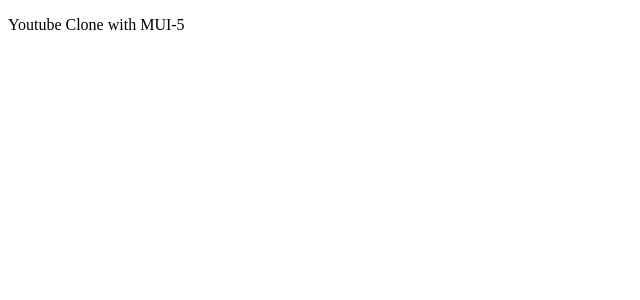
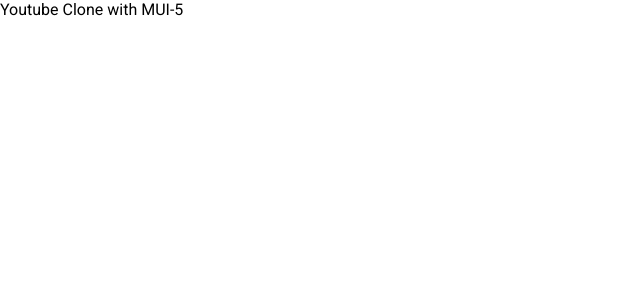
Before and after one commit to subrat611/youtube-clone-mui-5, a React (Vite) app: page / in a window 1280 px wide. Shown: the top 300 px of the page, without its empty margins (0-640 px from the left). Built offline with nearby package versions, Linux system fonts and the light colour scheme.

Commit message:
base style update

```diff
--- a/src/index.css
+++ b/src/index.css
@@ -0,0 +1,17 @@
+html {
+  box-sizing: border-box;
+  font-size: 100%;
+}
+
+*,
+*::before,
+*::after {
+  margin: 0;
+  padding: 0;
+  box-sizing: inherit;
+}
+
+body {
+    scroll-behavior: smooth;
+    font-family: 'Roboto', sans-serif;
+}
```
